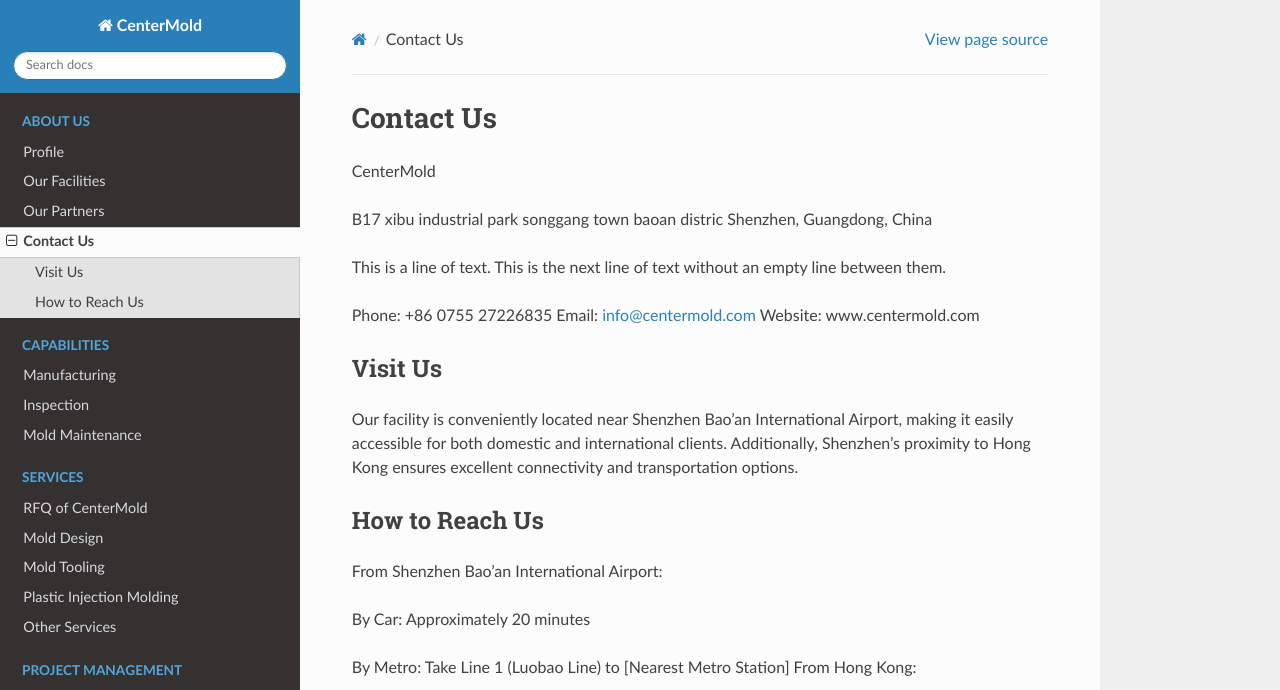
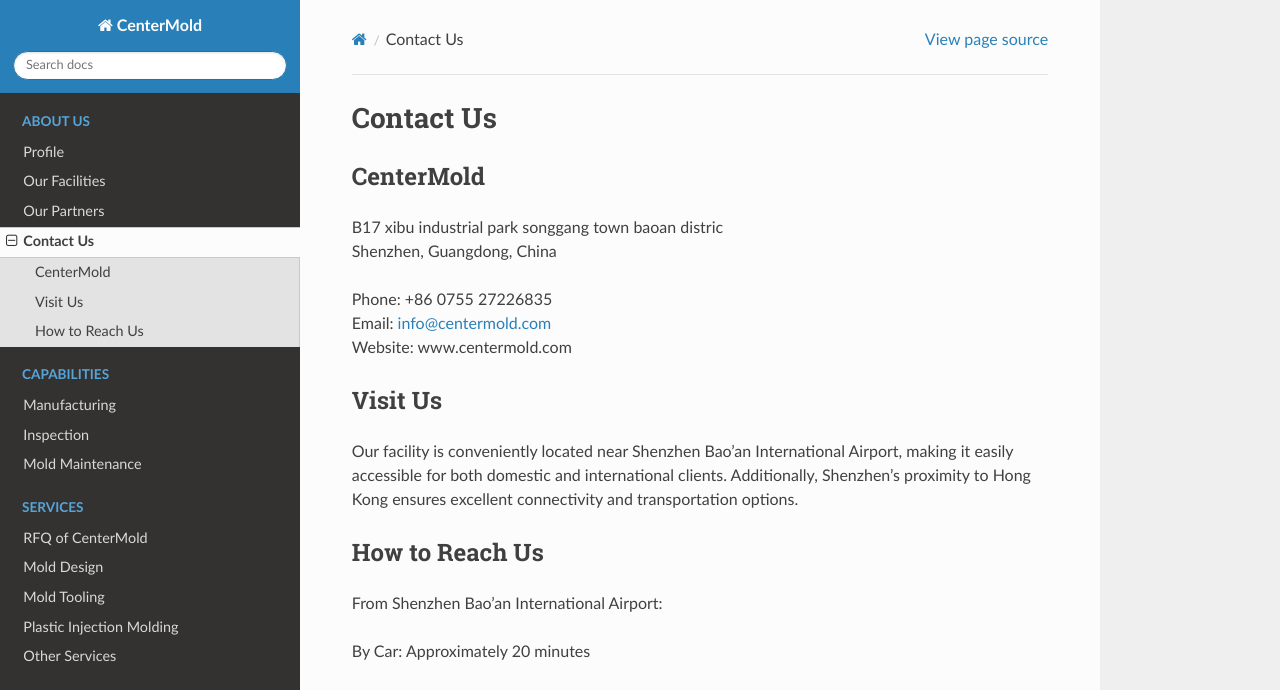
Before and after one commit to paultang/centermold, a Sphinx documentation site: the page built from source/Contact-Us.rst, in a window 1280 px wide and 1356 px high. Shown: the top 690 px of the window. Built offline with Sphinx 7.4.7 and the Read the Docs theme 2.0.0, drawn with Linux system fonts in a browser that asks for light colours.

Commit message:
Update Contact-Us.rst

```diff
--- a/source/Contact-Us.rst
+++ b/source/Contact-Us.rst
@@ -7,17 +7,13 @@
 =======================
 
 CenterMold
+------------
+| B17 xibu industrial park songgang town baoan distric
+| Shenzhen, Guangdong, China
 
-B17 xibu industrial park songgang town baoan distric
-Shenzhen, Guangdong, China
-
-This is a line of text.
-This is the next line of text without an empty line between them.
-
-
-Phone: +86 0755 27226835
-Email: info@centermold.com
-Website: www.centermold.com
+| Phone: +86 0755 27226835
+| Email: info@centermold.com
+| Website: www.centermold.com
 
 Visit Us
 ----------
```
